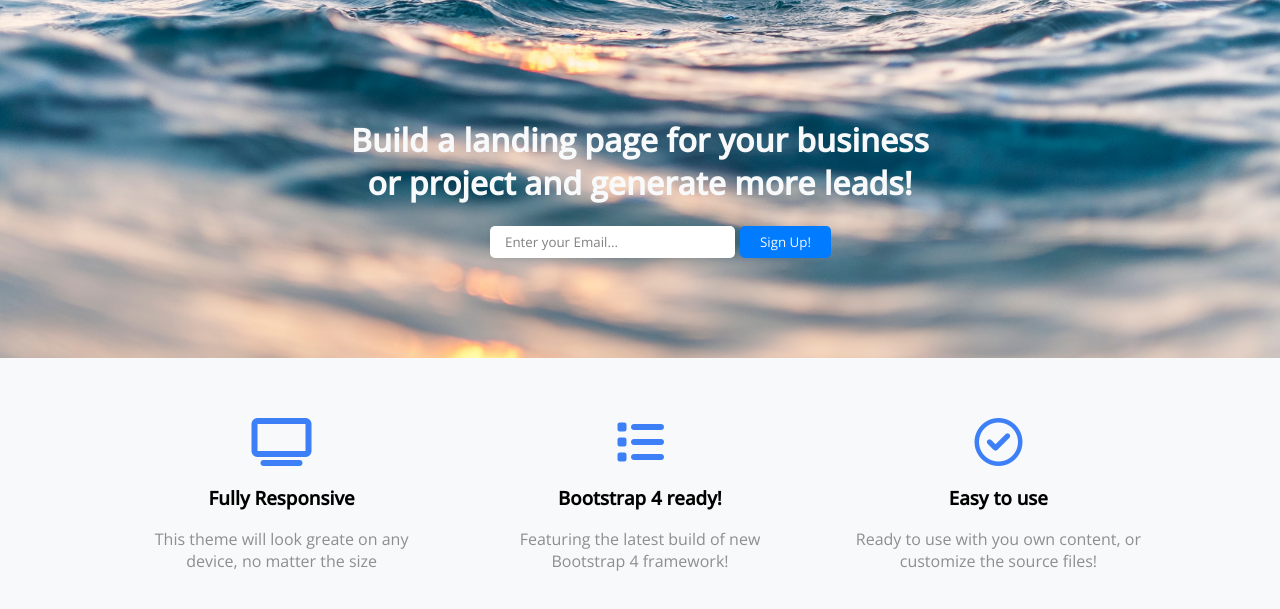
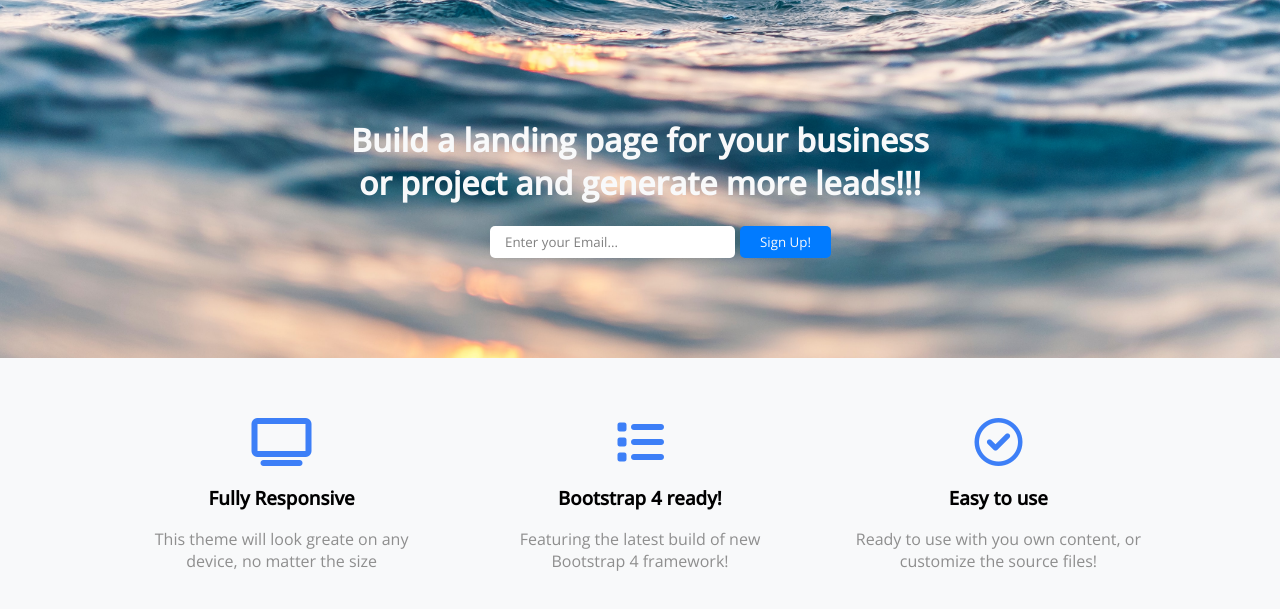
Before and after one commit to Darksiend/Create-A-Landing-Page, a plain HTML site: page index.html in a window 1280 px wide. Shown: the part 55-664 px from the top of the page. Drawn offline with nearby package versions, Linux system fonts and the light colour scheme.

Commit message:
Test Pages

```diff
--- a/index.html
+++ b/index.html
@@ -26,7 +26,7 @@
       <div class="main-content">
         <h1 class="main-text">
           Build a landing page for your business <br />
-          or project and generate more leads!
+          or project and generate more leads!!!
         </h1>
         <div class="form-box">
           <input type="email" placeholder="Enter your Email..." />
```
